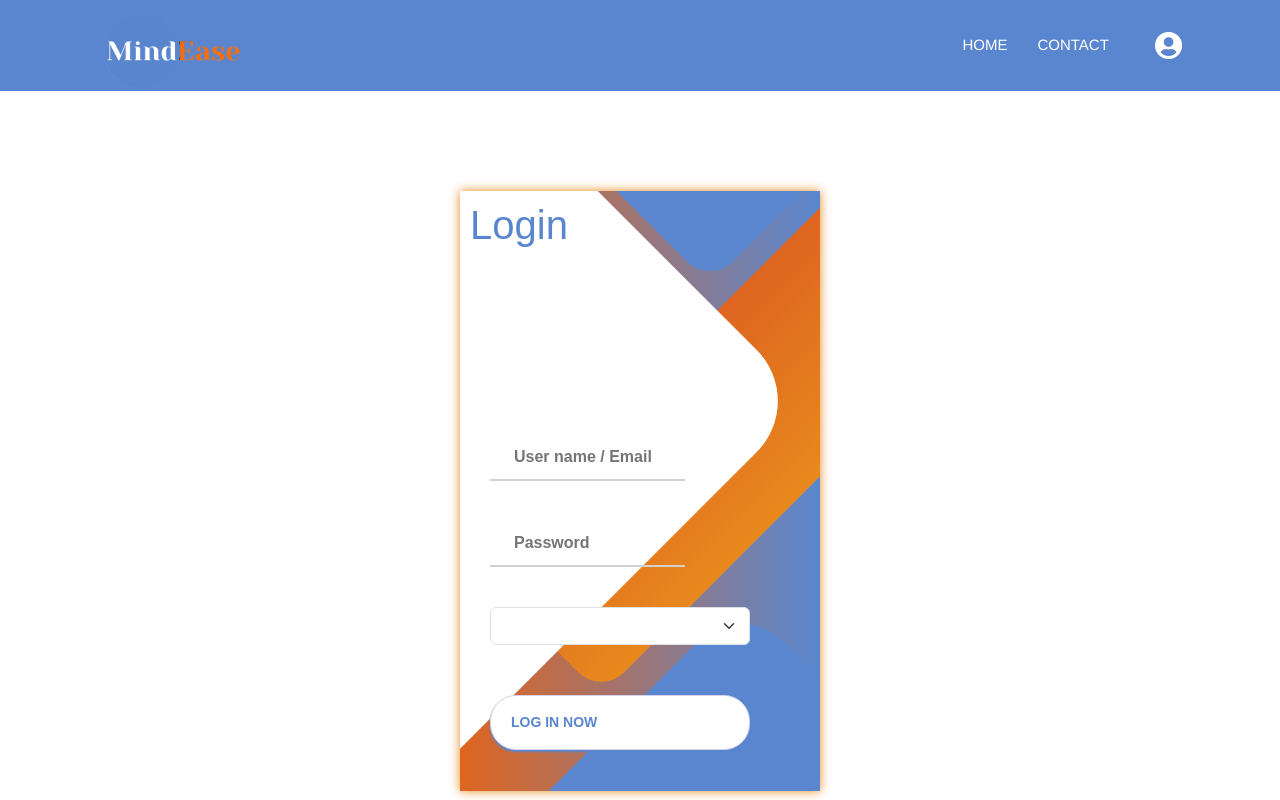
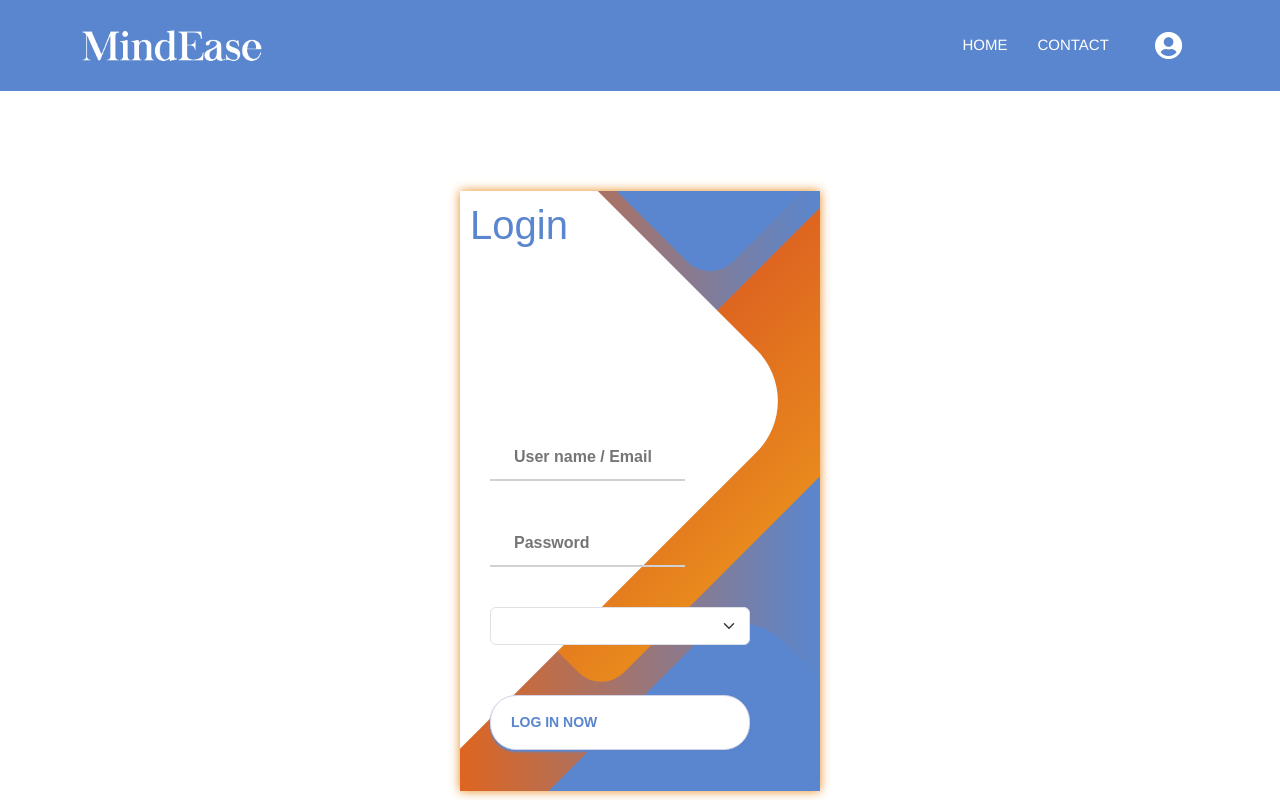
Before and after one commit to kaan302/Mindease, a Vue app in the folder client/: page /#/login in a window 1280 px wide. Shown: the top 800 px of the page. Built offline with nearby package versions, Linux system fonts and the light colour scheme; what v-calendar would draw is missing.

Commit message:
Navbar logo veranderd

```diff
--- a/client/src/components/Navigation/Navbar.vue
+++ b/client/src/components/Navigation/Navbar.vue
@@ -3,7 +3,7 @@
     <div class="container">
       <!-- Logo on the Left -->
       <a class="navbar-brand" href="#">
-        <img src="../../assets/img/logo.png" alt="Mindease Logo" class="logo-img">
+        <img src="../../assets/img/MindEase-C1.png" alt="Mindease Logo" class="logo-img">
       </a>
 
       <!-- Navbar Toggler for Mobile -->
@@ -72,7 +72,8 @@ export default {
 .logo-img {
   max-width: 180px;
   position: relative;
-  bottom: 85%;
+  //bottom: 85%;
+  top:20%;
 }
 
 .login {
```
Also changed, not shown: client/src/assets/img/MindEase-C1.png (added).
